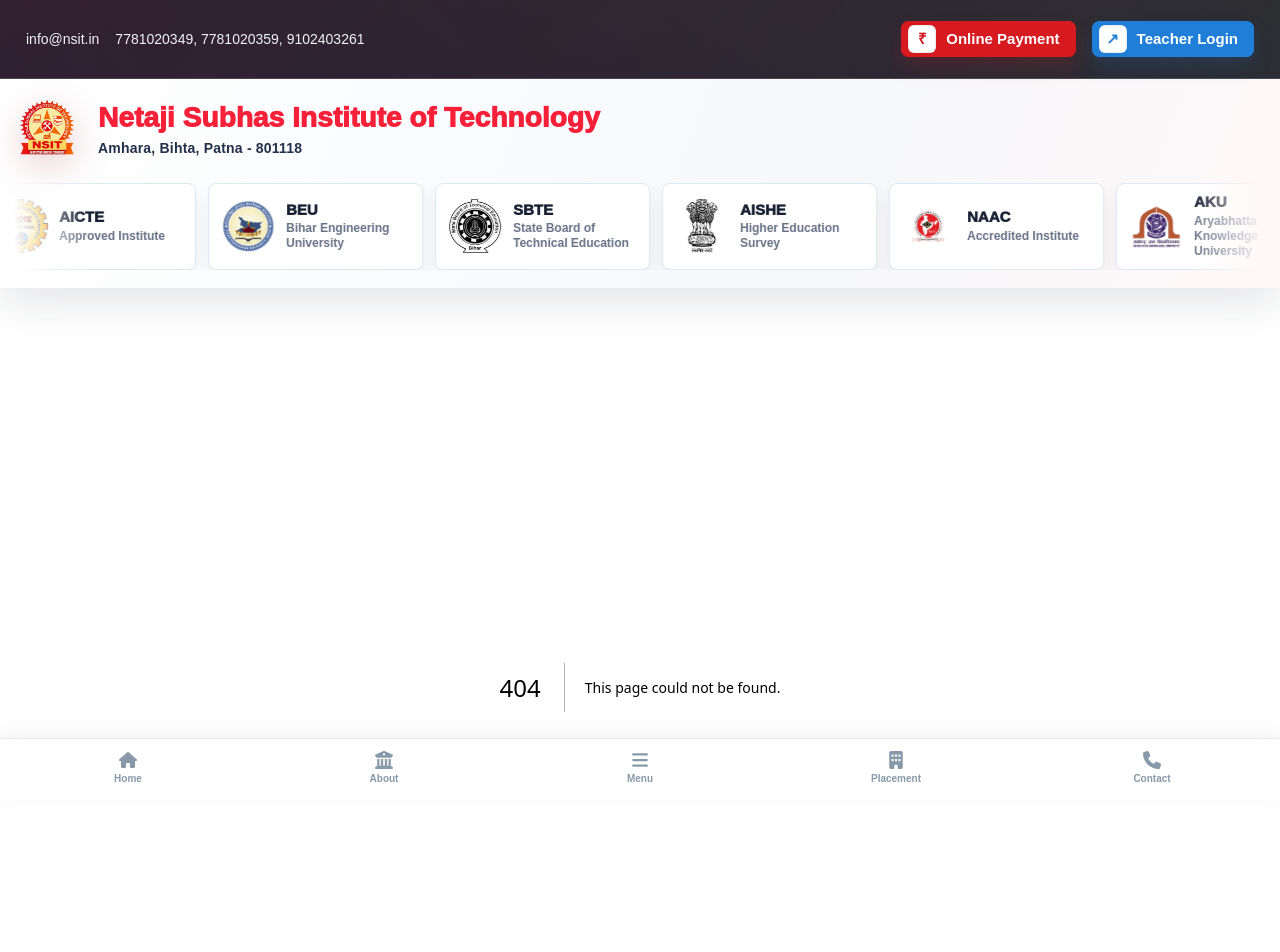
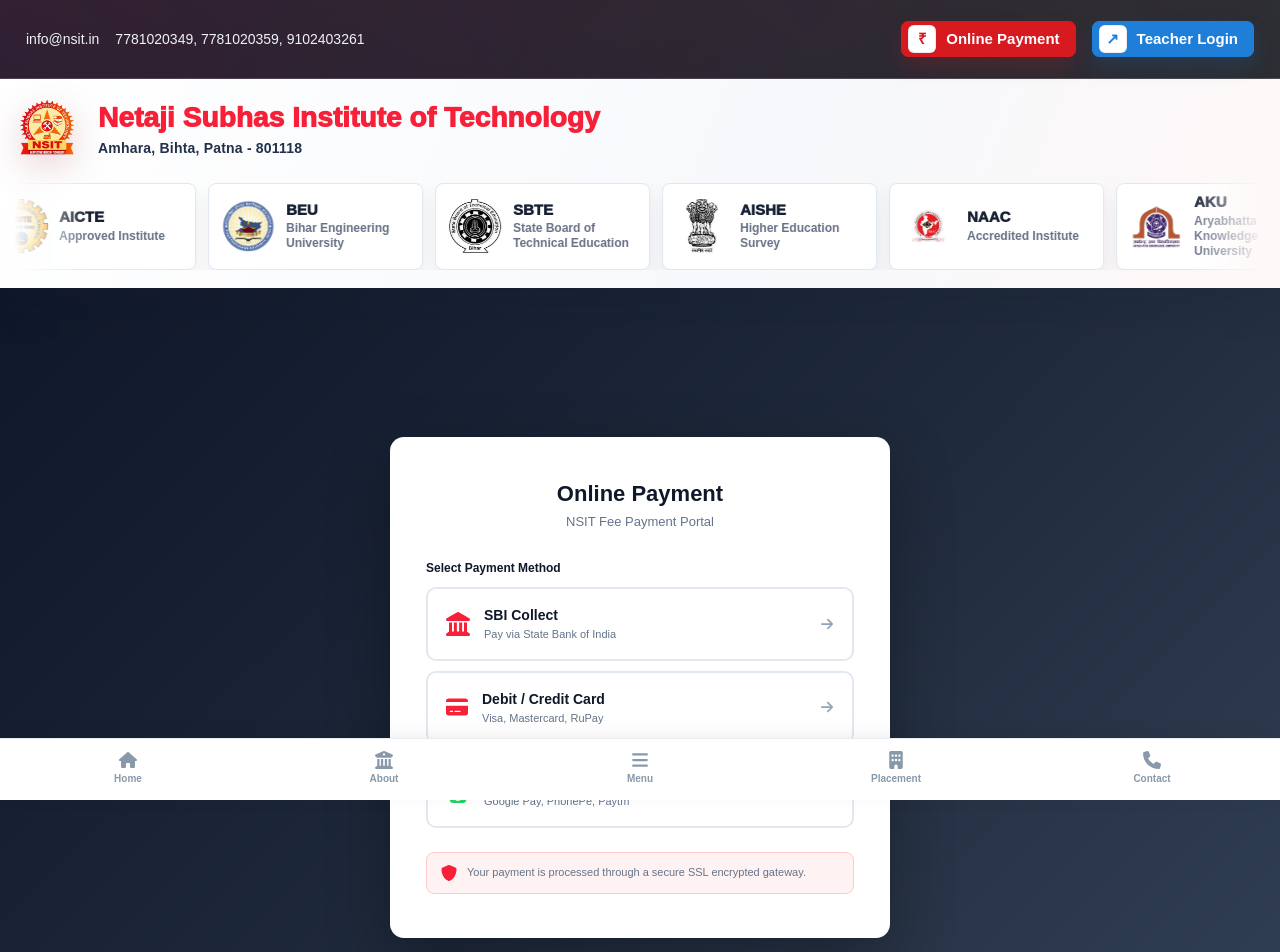
Before and after one commit to itspriyanshraj/nsit-patna-website, a Next.js app: page /online-payment in a window 1280 px wide. Before the commit this address had no page. Shown: the top 952 px of the page. Built offline with nearby package versions, Linux system fonts and the light colour scheme.

Commit message:
online payment page added, madhubani bg on login, header links to page

```diff
--- a/src/app/Header/Header.jsx
+++ b/src/app/Header/Header.jsx
@@ -71,7 +71,6 @@
 export default function Header() {
   const [isOpen, setIsOpen] = useState(false);
   const [hideDrop, setHideDrop] = useState(false);
-  const [showPayment, setShowPayment] = useState(false);
   const hoveredRef = useRef(false);
   const scrollingLogos = [...recognitions, ...recognitions];
   const handleClose = () => { setHideDrop(true); setIsOpen(false); };
@@ -86,10 +85,10 @@
             <span className={styles.contactPhone}>7781020349, 7781020359, 9102403261</span>
           </div>
           <div className="d-flex align-items-center flex-wrap gap-3" style={{ padding: 12 }}>
-            <button onClick={() => setShowPayment(true)} className={styles.paymentLink} style={{ cursor: "pointer", fontFamily: "inherit" }}>
+            <a href="/online-payment" className={styles.paymentLink} style={{ cursor: "pointer", fontFamily: "inherit" }}>
               <span aria-hidden="true">₹</span>
               Online Payment
-            </button>
+            </a>
             <a href="/teacher-login" className={styles.loginLink}>
               <span aria-hidden="true">↗</span>
               Teacher Login
@@ -189,54 +188,6 @@
           </Link>
         </div>
       </nav>
-
-      {showPayment && (
-        <div onClick={() => setShowPayment(false)} style={{
-          position: "fixed", inset: 0, zIndex: 999999, background: "rgba(0,0,0,0.6)",
-          display: "flex", alignItems: "center", justifyContent: "center", padding: 16,
-        }}>
-          <div onClick={(e) => e.stopPropagation()} style={{
-            background: "#fff", borderRadius: 16, width: "100%", maxWidth: 400,
-            boxShadow: "0 24px 80px rgba(0,0,0,0.35)", overflow: "hidden",
-          }}>
-            <div style={{
-              background: "var(--main-color)", padding: "18px 28px",
-              display: "flex", alignItems: "center", justifyContent: "space-between",
-            }}>
-              <h3 style={{ color: "#fff", fontSize: 17, fontWeight: 900, margin: 0 }}>
-                <span style={{ marginRight: 10, fontSize: 18 }}>₹</span>
-                Online Payment
-              </h3>
-              <button onClick={() => setShowPayment(false)} style={{
-                background: "rgba(255,255,255,0.2)", border: "none", color: "#fff",
-                width: 32, height: 32, borderRadius: "50%", cursor: "pointer",
-                fontSize: 16, fontWeight: 700, display: "flex", alignItems: "center", justifyContent: "center",
-              }}>&times;</button>
-            </div>
-            <div style={{ padding: "28px", textAlign: "center" }}>
-              <p style={{ fontSize: 13, color: "#64748b", marginBottom: 20, lineHeight: 1.6 }}>
-                You are being redirected to the secure NSIT payment gateway for online fee payment.
-              </p>
-              <a href="https://student.nsit.in/login.aspx" target="_blank" rel="noopener noreferrer" style={{
-                display: "inline-block", width: "100%", padding: "14px", background: "var(--main-color)", color: "#fff",
-                border: "none", borderRadius: 8, fontSize: 14, fontWeight: 800, textDecoration: "none",
-                boxShadow: "0 8px 20px rgba(237,28,36,0.3)",
-              }}
-                onMouseEnter={(e) => { e.target.style.transform = "translateY(-2px)"; }}
-                onMouseLeave={(e) => { e.target.style.transform = "translateY(0)"; }}
-              >
-                Proceed to Payment
-              </a>
-              <button onClick={() => setShowPayment(false)} style={{
-                display: "block", width: "100%", padding: "12px", background: "none", color: "#64748b",
-                border: "none", borderRadius: 8, fontSize: 13, fontWeight: 600, cursor: "pointer", marginTop: 8,
-              }}>
-                Cancel
-              </button>
-            </div>
-          </div>
-        </div>
-      )}
     </>
   );
 }
--- /dev/null
+++ b/src/app/online-payment/page.jsx
@@ -0,0 +1,91 @@
+"use client";
+
+import { FaLandmark, FaCreditCard, FaMobileScreen, FaArrowRight, FaShield } from "react-icons/fa6";
+
+export default function OnlinePaymentPage() {
+  return (
+    <section style={{
+      minHeight: "100vh", display: "flex", alignItems: "center", justifyContent: "center",
+      position: "relative",
+      background: "linear-gradient(135deg, #0f172a 0%, #1e293b 50%, #334155 100%)",
+    }}>
+      <div style={{
+        position: "relative", zIndex: 1, width: "100%", maxWidth: 500, margin: "0 16px",
+        background: "#fff", borderRadius: 14, padding: "44px 36px",
+        boxShadow: "0 24px 64px rgba(0,0,0,0.3)",
+      }}>
+        <div style={{ textAlign: "center", marginBottom: 28 }}>
+          <h1 style={{ fontSize: 22, fontWeight: 900, color: "#0f172a", margin: "0 0 4px 0" }}>
+            Online Payment
+          </h1>
+          <p style={{ fontSize: 13, color: "#64748b", margin: 0 }}>
+            NSIT Fee Payment Portal
+          </p>
+        </div>
+
+        <div style={{ marginBottom: 24 }}>
+          <p style={{ fontSize: 12, fontWeight: 700, color: "#0f172a", marginBottom: 10 }}>
+            Select Payment Method
+          </p>
+          <div style={{ display: "flex", flexDirection: "column", gap: 10 }}>
+            <a href="https://student.nsit.in/login.aspx" target="_blank" rel="noopener noreferrer" style={{
+              display: "flex", alignItems: "center", gap: 14,
+              padding: "16px 18px", border: "2px solid #e2e8f0", borderRadius: 10,
+              textDecoration: "none", color: "#0f172a", transition: "all 180ms ease",
+            }}
+              onMouseEnter={(e) => { e.currentTarget.style.borderColor = "var(--main-color)"; e.currentTarget.style.background = "#fef2f2"; }}
+              onMouseLeave={(e) => { e.currentTarget.style.borderColor = "#e2e8f0"; e.currentTarget.style.background = "#fff"; }}
+            >
+              <FaLandmark style={{ fontSize: 24, color: "var(--main-color)" }} />
+              <div style={{ flex: 1 }}>
+                <div style={{ fontWeight: 800, fontSize: 14 }}>SBI Collect</div>
+                <div style={{ fontSize: 11, color: "#64748b" }}>Pay via State Bank of India</div>
+              </div>
+              <FaArrowRight style={{ color: "#94a3b8", fontSize: 14 }} />
+            </a>
+            <a href="https://student.nsit.in/login.aspx" target="_blank" rel="noopener noreferrer" style={{
+              display: "flex", alignItems: "center", gap: 14,
+              padding: "16px 18px", border: "2px solid #e2e8f0", borderRadius: 10,
+              textDecoration: "none", color: "#0f172a", transition: "all 180ms ease",
+            }}
+              onMouseEnter={(e) => { e.currentTarget.style.borderColor = "var(--main-color)"; e.currentTarget.style.background = "#fef2f2"; }}
+              onMouseLeave={(e) => { e.currentTarget.style.borderColor = "#e2e8f0"; e.currentTarget.style.background = "#fff"; }}
+            >
+              <FaCreditCard style={{ fontSize: 22, color: "var(--main-color)" }} />
+              <div style={{ flex: 1 }}>
+                <div style={{ fontWeight: 800, fontSize: 14 }}>Debit / Credit Card</div>
+                <div style={{ fontSize: 11, color: "#64748b" }}>Visa, Mastercard, RuPay</div>
+              </div>
+              <FaArrowRight style={{ color: "#94a3b8", fontSize: 14 }} />
+            </a>
+            <a href="https://student.nsit.in/login.aspx" target="_blank" rel="noopener noreferrer" style={{
+              display: "flex", alignItems: "center", gap: 14,
+              padding: "16px 18px", border: "2px solid #e2e8f0", borderRadius: 10,
+              textDecoration: "none", color: "#0f172a", transition: "all 180ms ease",
+            }}
+              onMouseEnter={(e) => { e.currentTarget.style.borderColor = "#25D366"; e.currentTarget.style.background = "#f0fdf4"; }}
+              onMouseLeave={(e) => { e.currentTarget.style.borderColor = "#e2e8f0"; e.currentTarget.style.background = "#fff"; }}
+            >
+              <FaMobileScreen style={{ fontSize: 24, color: "#25D366" }} />
+              <div style={{ flex: 1 }}>
+                <div style={{ fontWeight: 800, fontSize: 14 }}>UPI / Mobile Banking</div>
+                <div style={{ fontSize: 11, color: "#64748b" }}>Google Pay, PhonePe, Paytm</div>
+              </div>
+              <FaArrowRight style={{ color: "#94a3b8", fontSize: 14 }} />
+            </a>
+          </div>
+        </div>
+
+        <div style={{
+          background: "#fef2f2", border: "1px solid #fecaca", borderRadius: 8,
+          padding: "12px 14px", display: "flex", alignItems: "center", gap: 10,
+        }}>
+          <FaShield style={{ fontSize: 16, color: "var(--main-color)", flexShrink: 0 }} />
+          <span style={{ fontSize: 11, color: "#64748b", lineHeight: 1.4 }}>
+            Your payment is processed through a secure SSL encrypted gateway.
+          </span>
+        </div>
+      </div>
+    </section>
+  );
+}
--- a/src/app/teacher-login/page.jsx
+++ b/src/app/teacher-login/page.jsx
@@ -152,7 +152,11 @@
           </button>
         </form>
 
-        <p style={{ textAlign: "center", marginTop: 28, fontSize: 10, color: "#94a3b8" }}>
+        <div style={{ textAlign: "center", marginTop: 24, opacity: 0.4 }}>
+          <img src="/madhubani-bg.png" alt="" style={{ width: 60, height: "auto" }} />
+        </div>
+
+        <p style={{ textAlign: "center", marginTop: 16, fontSize: 10, color: "#94a3b8" }}>
           Powered by <strong style={{ color: "#0f172a" }}>DotPlus Technologies Pvt. Ltd.</strong>
         </p>
       </div>
```
Also changed, not shown: public/madhubani-bg.png (added).
